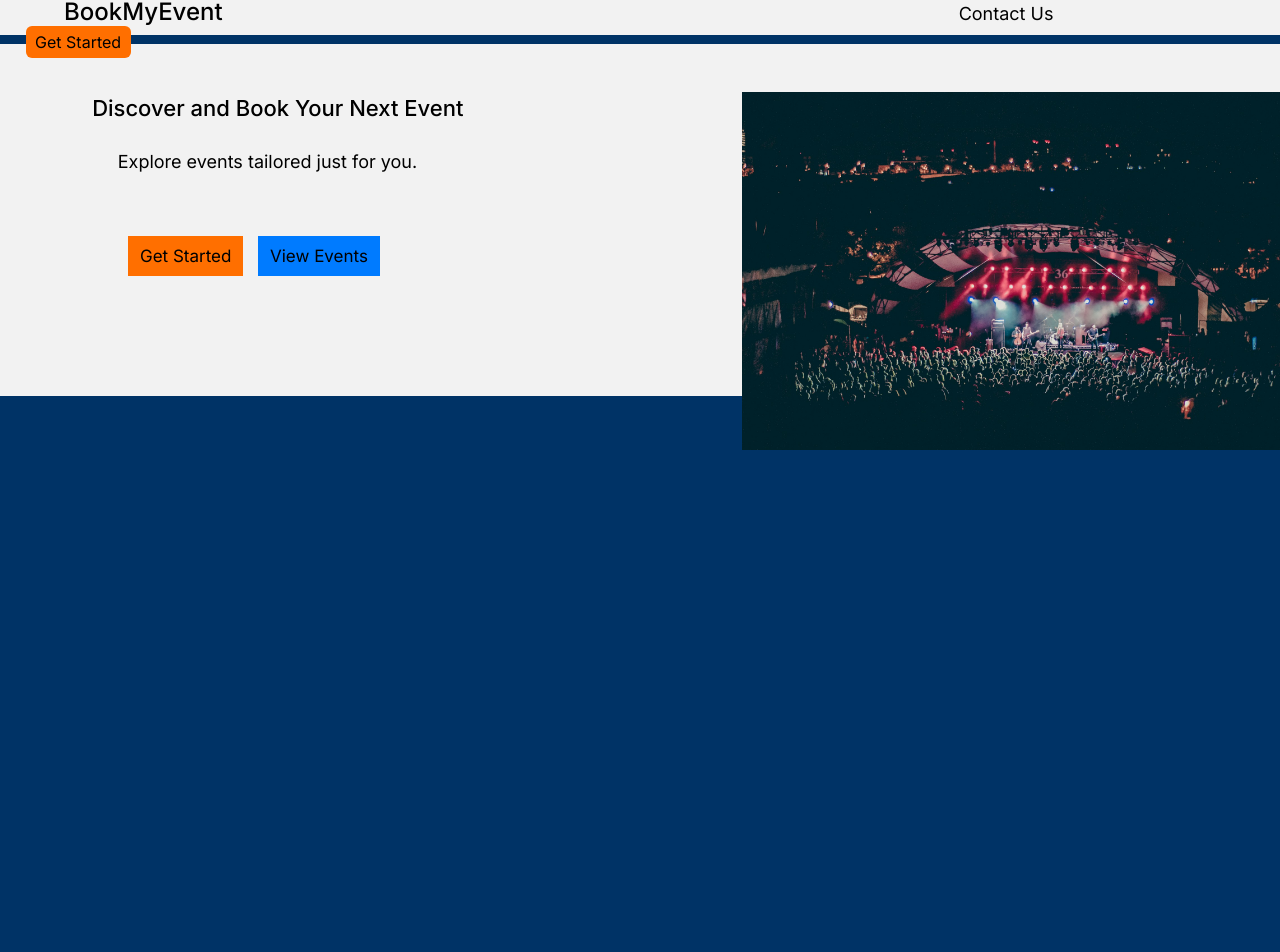
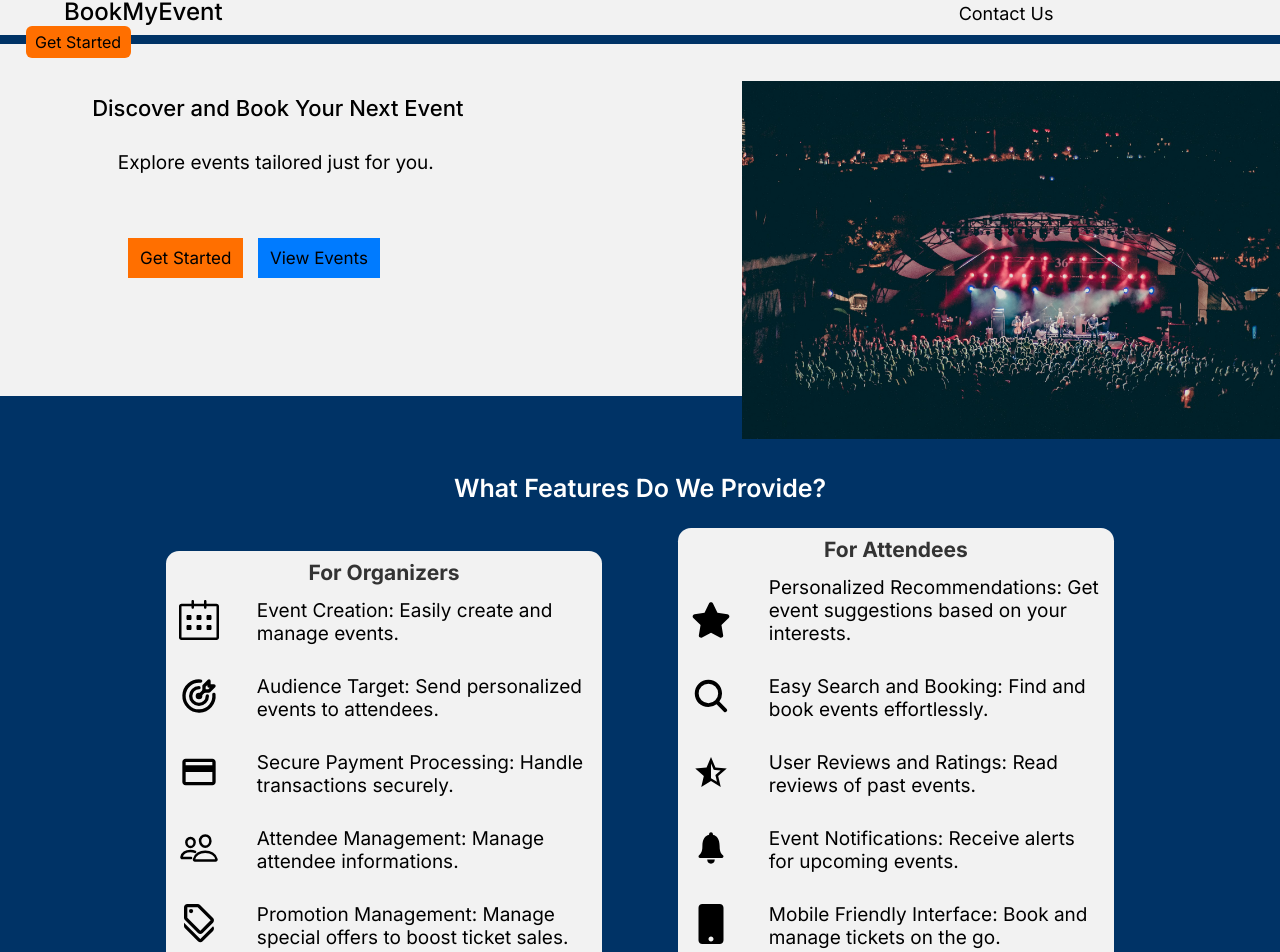
Before and after one commit to PrannavP/BookMyTicket-Frontend, a React (Vite) app: page / in a window 1280 px wide. Shown: the part 21-973 px from the top of the page. Before the commit the page ends 800 px from the top, so only its background shows below. Built offline with nearby package versions, Linux system fonts and the light colour scheme.

Commit message:
Features Section Complete

```diff
--- a/package.json
+++ b/package.json
@@ -10,8 +10,10 @@
     "preview": "vite preview"
   },
   "dependencies": {
+    "axios": "^1.7.2",
     "react": "^18.3.1",
     "react-dom": "^18.3.1",
+    "react-icons": "^5.2.1",
     "react-router-dom": "^6.25.1",
     "react-slick": "^0.30.2",
     "slick-carousel": "^1.8.1"
--- /dev/null
+++ b/src/components/EventDetailsCard.jsx
@@ -0,0 +1,53 @@
+import { useEffect, useState } from "react";
+
+import getAllEvents from "../services/eventsDetailsApi";
+
+const EventDetailsCard = () => {
+    const [events, setEvents] = useState([]);
+    const [loading, setLoading] = useState(true);
+    const [error, setError] = useState(null);
+
+    // console.log(typeof(events));
+
+    useEffect(() => {
+        const fetchEvents = async () => {
+            try{
+                const data = await getAllEvents();
+                setEvents(data);
+            }catch(err){
+                setError(err);
+            }finally{
+                setLoading(false);
+            };
+        };
+        fetchEvents();
+    }, []);
+
+    if(loading) return <p>Loading...</p>
+    if(error) return <p>Error: {error.message}</p>
+
+    return (
+        <div>
+            <h1>Event Details</h1>
+            {events.length > 0 ? (
+                <ul>
+                    {events.map((event) => (
+                        <li key={event.id}>
+                            <h2>{event.event_name}</h2>
+                            <p>{event.event_date}</p>
+                            <p>{event.event_time}</p>
+                            <p>{event.event_location}</p>
+                            <p>{event.event_performer}</p>
+                            <p>{event.event_category}</p>
+                            <p>{event.event_ticket_price}</p>
+                        </li>
+                    ))}
+                </ul>
+            ) : (
+                <p>No events available</p>
+            )}
+        </div>
+    );
+};
+
+export default EventDetailsCard;
--- /dev/null
+++ b/src/components/homepage/FeaturesSection.jsx
@@ -0,0 +1,133 @@
+import '../../styles/featuressection.css'
+
+import { IconContext } from 'react-icons';
+
+// icons imports
+import { SlCalender } from "react-icons/sl";
+import { TbTargetArrow } from "react-icons/tb";
+import { MdPayment, MdOutlineDiscount } from "react-icons/md";
+import { IoPeopleOutline, IoSearch } from "react-icons/io5";
+import { FaStar } from "react-icons/fa6";
+import { IoMdStarHalf, IoIosNotifications } from "react-icons/io";
+import { FaMobile } from "react-icons/fa";
+
+
+const FeaturesSection = () => {
+    return(
+        <div className="features-container">
+            <div className="features-container-header">
+                <h3>What Features Do We Provide?</h3>
+            </div>
+
+            <div className="left-column organizers-features-column">
+                <div className="left-col-header">
+                    <h3>For Organizers</h3>
+                </div>
+                <div className="features-list-organizers">
+                    <ul className='features-organizers'>
+                        <li className="feature-organizers">
+                            <IconContext.Provider value={{ size: "2.5em" }}>
+                                <SlCalender />
+                            </IconContext.Provider>
+                            <div className="text-container">
+                                <p>Event Creation: Easily create and manage events.</p>
+                            </div>
+                        </li>
+
+                        <li className="feature-organizers">
+                            <IconContext.Provider value={{ size: "2.5em" }}>
+                                <TbTargetArrow />
+                            </IconContext.Provider>
+                            <div className="text-container">
+                                <p>Audience Target: Send personalized events to attendees.</p>
+                            </div>
+                        </li>
+
+                        <li className="feature-organizers">
+                            <IconContext.Provider value={{ size: "2.5em" }}>
+                                <MdPayment />
+                            </IconContext.Provider>
+                            <div className="text-container">
+                                <p>Secure Payment Processing: Handle transactions securely.</p>
+                            </div>
+                        </li>
+
+                        <li className="feature-organizers">
+                            <IconContext.Provider value={{ size: "2.5em" }}>
+                                <IoPeopleOutline />
+                            </IconContext.Provider>
+                            <div className="text-container">
+                                <p>Attendee Management: Manage attendee informations.</p>
+                            </div>
+                        </li>
+
+                        <li className="feature-organizers">
+                            <IconContext.Provider value={{ size: "2.5em" }}>
+                                <MdOutlineDiscount />
+                            </IconContext.Provider>
+                            <div className="text-container">
+                                <p>Promotion Management: Manage special offers to boost ticket sales.</p>
+                            </div>
+                        </li>
+                    </ul>
+                </div>
+            </div>
+
+            <div className="right-column attendees-features-column">
+                <div className="right-col-header">
+                    <h3>For Attendees</h3>
+                </div>
+                <div className="features-list-organizers">
+                    <ul className='features-organizers'>
+                        <li className="feature-organizers">
+                            <IconContext.Provider value={{ size: "2.5em" }}>
+                                <FaStar />
+                            </IconContext.Provider>
+                            <div className="text-container">
+                                <p>Personalized Recommendations: Get event suggestions based on your interests.</p>
+                            </div>
+                        </li>
+
+                        <li className="feature-organizers">
+                            <IconContext.Provider value={{ size: "2.5em" }}>
+                                <IoSearch />
+                            </IconContext.Provider>
+                            <div className="text-container">
+                                <p>Easy Search and Booking: Find and book events effortlessly.</p>
+                            </div>
+                        </li>
+
+                        <li className="feature-organizers">
+                            <IconContext.Provider value={{ size: "2.5em" }}>
+                                <IoMdStarHalf />
+                            </IconContext.Provider>
+                            <div className="text-container">
+                                <p>User Reviews and Ratings: Read reviews of past events.</p>
+                            </div>
+                        </li>
+
+                        <li className="feature-organizers">
+                            <IconContext.Provider value={{ size: "2.5em" }}>
+                                <IoIosNotifications />
+                            </IconContext.Provider>
+                            <div className="text-container">
+                                <p>Event Notifications: Receive alerts for upcoming events.</p>
+                            </div>
+                        </li>
+
+                        <li className="feature-organizers">
+                            <IconContext.Provider value={{ size: "2.5em" }}>
+                                <FaMobile />
+                            </IconContext.Provider>
+                            <div className="text-container">
+                                <p>Mobile Friendly Interface: Book and manage tickets on the go.</p>
+                            </div>
+                        </li>
+                    </ul>
+                </div>
+            </div>
+        </div>
+    )
+};
+
+export default FeaturesSection;
--- a/src/components/HeroSection.jsx
+++ b/src/components/homepage/HeroSection.jsx
@@ -1,4 +1,4 @@
-import '../styles/herosection.css';
+import '../../styles/herosection.css';
 
 import { Link } from 'react-router-dom';
 
--- a/src/components/NavBar.jsx
+++ b/src/components/homepage/NavBar.jsx
@@ -1,4 +1,4 @@
-import '../styles/navbar.css';
+import '../../styles/navbar.css';
 
 const NavBar = () => {
     return(
--- a/src/pages/EventsPage.jsx
+++ b/src/pages/EventsPage.jsx
@@ -1,7 +1,10 @@
+import EventDetailsCard from "../components/EventDetailsCard";
+
 const EventsPage = () => {
     return(
         <>
             <h1>Events Page</h1>
+            <EventDetailsCard />
         </>
     )
 };
--- a/src/pages/HomePage.jsx
+++ b/src/pages/HomePage.jsx
@@ -1,11 +1,13 @@
-import NavBar from "../components/NavBar";
-import HeroSection from '../components/HeroSection';
+import NavBar from "../components/homepage/NavBar";
+import HeroSection from '../components/homepage/HeroSection';
+import FeaturesSection from "../components/homepage/FeaturesSection";
 
 const HomePage = () => {
     return(
 		<>
 			<NavBar />
 			<HeroSection />
+			<FeaturesSection />
 		</>
     )
 };
--- /dev/null
+++ b/src/services/eventsDetailsApi.js
@@ -0,0 +1,18 @@
+import axios from "axios";
+
+// getting all events details from the api
+
+const eventsURL = "http://localhost:3000/events";
+
+const getAllEvents = async () => {
+    try{
+        const response = await axios.get(eventsURL);
+        return response.data;
+        // console.log(response.data);
+    }catch(err){
+        // console.error(err);
+        throw err;
+    }
+};
+
+export default getAllEvents;
--- a/src/styles/carousel.css
+++ b/src/styles/carousel.css
@@ -2,7 +2,7 @@
 .carousel-container {
     max-width: 600px;
     margin-left: 58%;
-    margin-top: -16%;
+    margin-top: -17%;
     overflow: hidden; /* Ensure no overflow of images */
 }
 
--- /dev/null
+++ b/src/styles/featuressection.css
@@ -0,0 +1,64 @@
+.features-container{
+    margin-top: 6%;
+    /* outline: 1px solid red; */
+}
+
+.features-container-header h3{
+    color: white;
+    text-align: center;
+    font-weight: 600;
+    font-size: 25px;
+}
+
+.left-column{
+    margin-top: 2%;
+    padding-top: 0.7%;
+    padding-left: 1.5%;
+    padding-right: 1.5%;
+    margin-left: 13%;
+    width: 32vw;
+    background-color: #F2F2F2;
+    border-radius: 3%;
+}
+
+.right-column{
+    margin-top: 2%;
+    padding-top: 0.7%;
+    padding-left: 1.5%;
+    padding-right: 1.5%;
+    margin-left: 6%;
+    width: 32vw;
+    background-color: #F2F2F2;
+    border-radius: 3%;
+}
+
+.left-col-header h3{
+    font-size: 21px;
+    margin-bottom: 1%;
+    color: #333333;
+    text-align: center;
+}
+
+.right-col-header  h3{
+    margin-bottom: 1%;
+    font-size: 21px;
+    color: #333333;
+    text-align: center;
+}
+
+.left-column, .right-column{
+    padding-left: 1%;
+    padding-right: 1%;
+    display: inline-block;
+    /* outline: 1px solid yellow; */
+}
+
+li{
+    list-style: none;
+}
+
+.text-container p{
+    width: 26vw;
+    font-weight: 400;
+    font-size: 19px;
+}
```
Also changed, not shown: src/components/homepage/ImageCarousel.jsx (renamed from src/components/ImageCarousel.jsx, +4 -4 lines), 1 other file (tests, documents, lock files or other folders).
